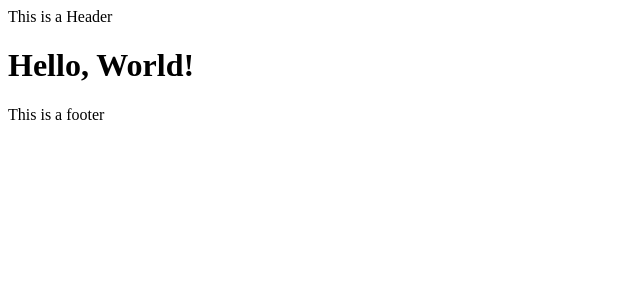
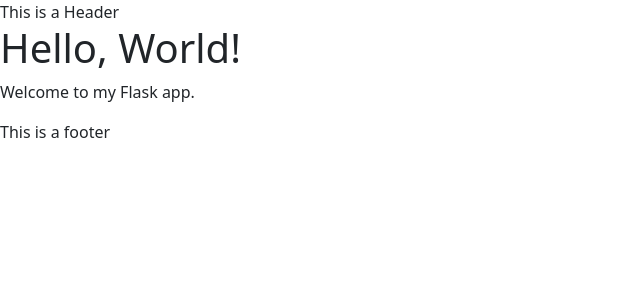
Before and after one commit to PeterNg2333/CSCI4140-CLIP-Frame-Identifier, a Flask app: page /index.html in a window 1280 px wide. Shown: the top 300 px of the page, without its empty margins (0-640 px from the left). Run offline with Flask 3, Linux system fonts and the light colour scheme.

Commit message:
Version 0.2 - Add Head

```diff
--- a/my-flask-app/app/templates/components/Head.html
+++ b/my-flask-app/app/templates/components/Head.html
@@ -1,4 +1,9 @@
-<head>
-    <title>My Flask App</title>
-    <icon rel="icon" href="{{ url_for('static', filename='favicon.ico') }}">
-  </head>
+
+<title>FrameFinder-AI</title>
+<meta charset="utf-16">
+<meta name="viewport" content="width=device-width, initial-scale=1">
+<meta name="description" content="Flask App">
+<meta name="author" content="Flask App">
+<link rel="icon" href="{{ url_for('static', filename='favicon.ico') }}">
+<link href="https://cdn.jsdelivr.net/npm/bootstrap@5.0.2/dist/css/bootstrap.min.css" rel="stylesheet" integrity="sha384-EVSTQN3/azprG1Anm3QDgpJLIm9Nao0Yz1ztcQTwFspd3yD65VohhpuuCOmLASjC" crossorigin="anonymous">
+<link rel="stylesheet" href="{{ url_for('static', filename='css/index.css') }}">
--- /dev/null
+++ b/my-flask-app/app/templates/components/Scripts.html
@@ -0,0 +1,2 @@
+<script src="https://cdn.jsdelivr.net/npm/bootstrap@5.0.2/dist/js/bootstrap.bundle.min.js" integrity="sha384-MrcW6ZMFYlzcLA8Nl+NtUVF0sA7MsXsP1UyJoMp4YLEuNSfAP+JcXn/tWtIaxVXM" crossorigin="anonymous"></script>
+<script src="{{ url_for('static', filename='js/index.js') }}"></script>
--- a/my-flask-app/app/templates/index.html
+++ b/my-flask-app/app/templates/index.html
@@ -1,10 +1,21 @@
 <!DOCTYPE html>
 <html>
+    <head>
+        {% include './components/Head.html' %}
+    </head>
+    <body>
 
-  {% include './components/Head.html' %}
-  <body>
-    {% include './components/Nav.html' %}
-    <h1>Hello, World!</h1>
-    {% include './components/Footer.html' %}
-  </body>
+        <!-- Navigation -->
+        {% include './components/Nav.html' %}
+
+        <!-- Page Content -->
+        <h1>Hello, World!</h1>
+        <p>Welcome to my Flask app.</p>
+
+        <!-- Footer -->
+        {% include './components/Footer.html' %}
+
+        <!-- Scripts -->
+        {% include './components/Scripts.html' %}
+    </body>
 </html>
```
Also changed, not shown: my-flask-app/app/static/css/index.css (added), my-flask-app/app/static/favicon.ico (added), my-flask-app/app/static/js/index.js (added).
